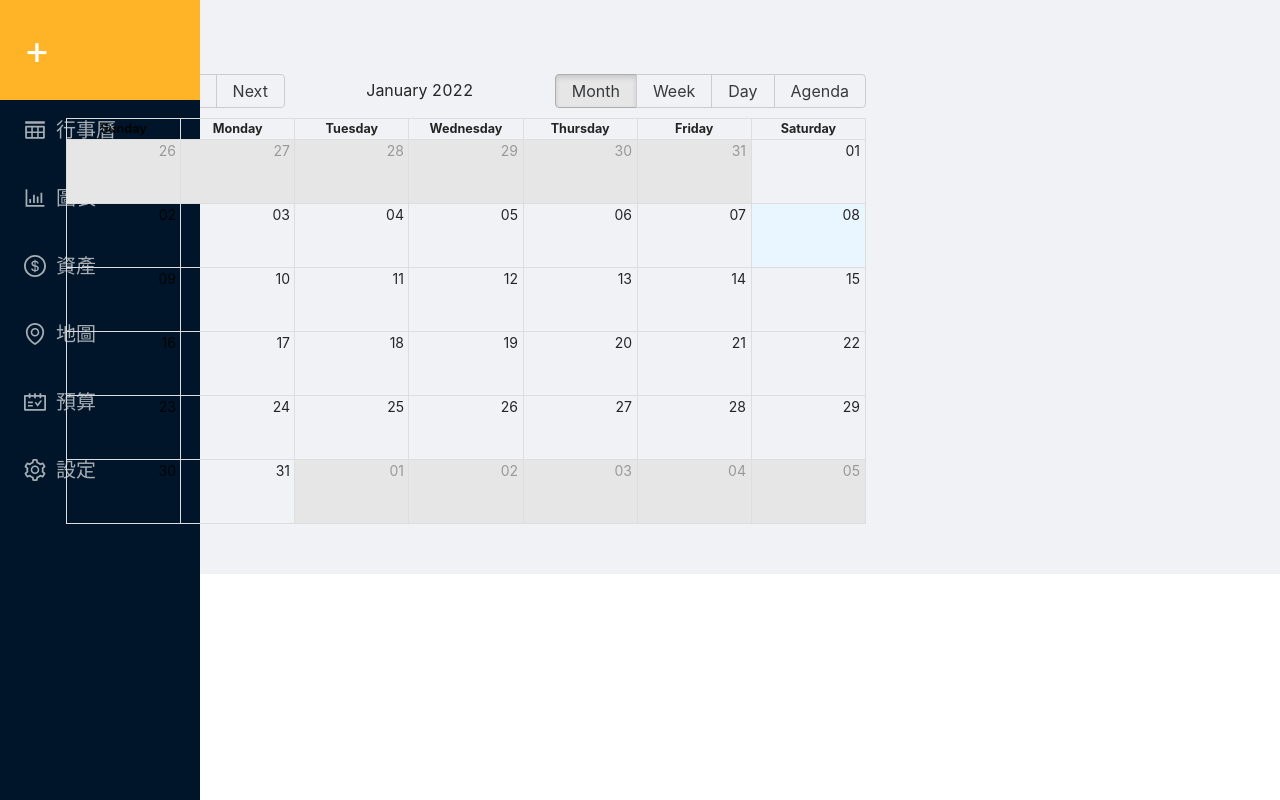
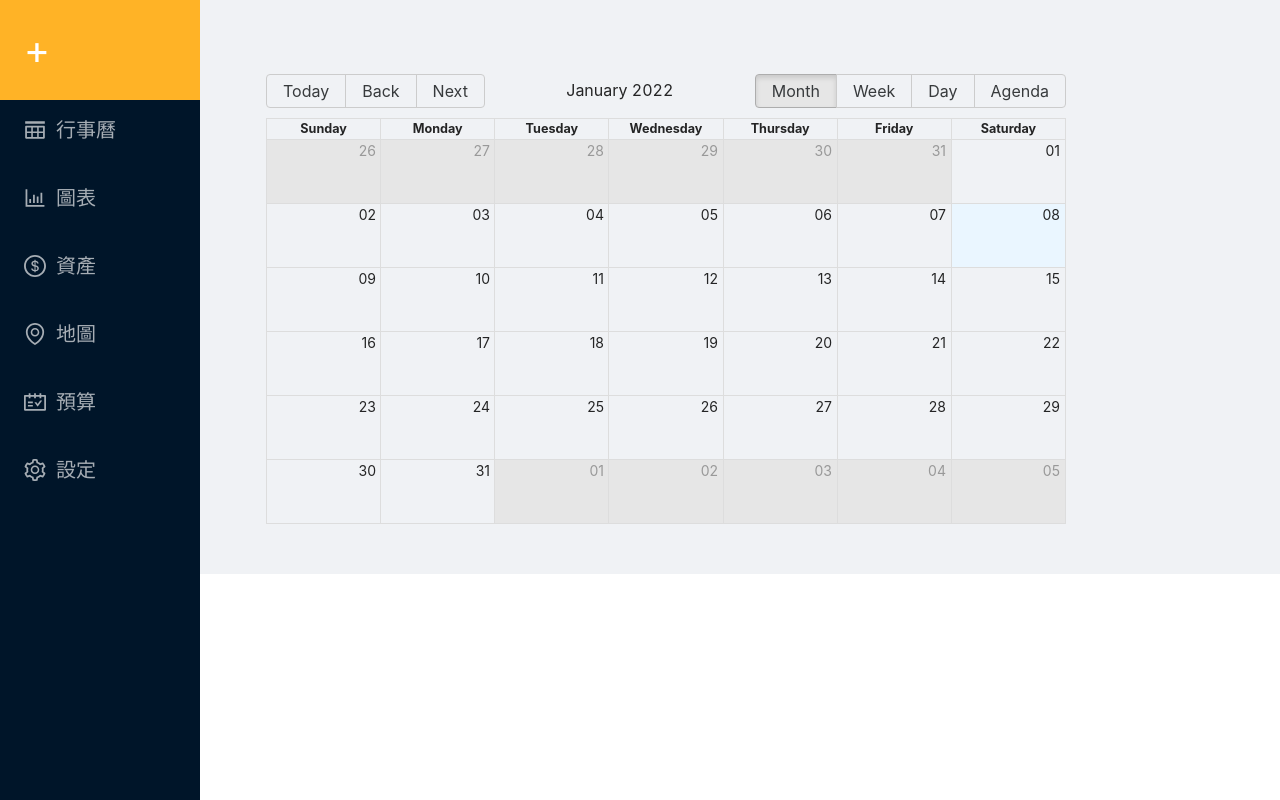
Before and after one commit to moose1108/wp1101_clowns_project, a React (Create React App) app in the folder frontend/: page /calendar in a window 1280 px wide. Built offline with nearby package versions, Linux system fonts and the light colour scheme.

Commit message:
react-router-dom 修正Layout

```diff
--- a/frontend/src/App.js
+++ b/frontend/src/App.js
@@ -59,7 +59,7 @@ function App() {
             </Menu.Item>
           </Menu>
         </Sider>
-        <Layout >
+        <Layout style={{ marginLeft: 200 }}>
           <Content style={{ margin: '24px 16px 0', overflow: 'initial' }}>
             <Routes>
               <Route exact path="/calendar" element={<MyCalendar />} />
```
